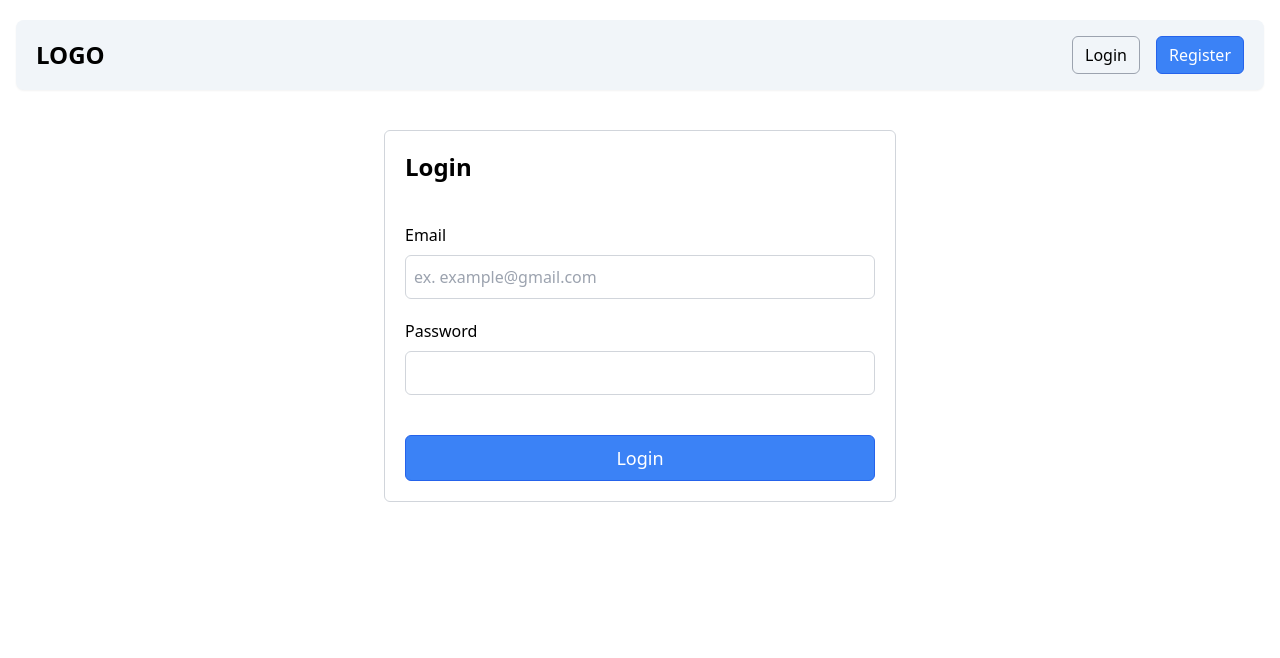
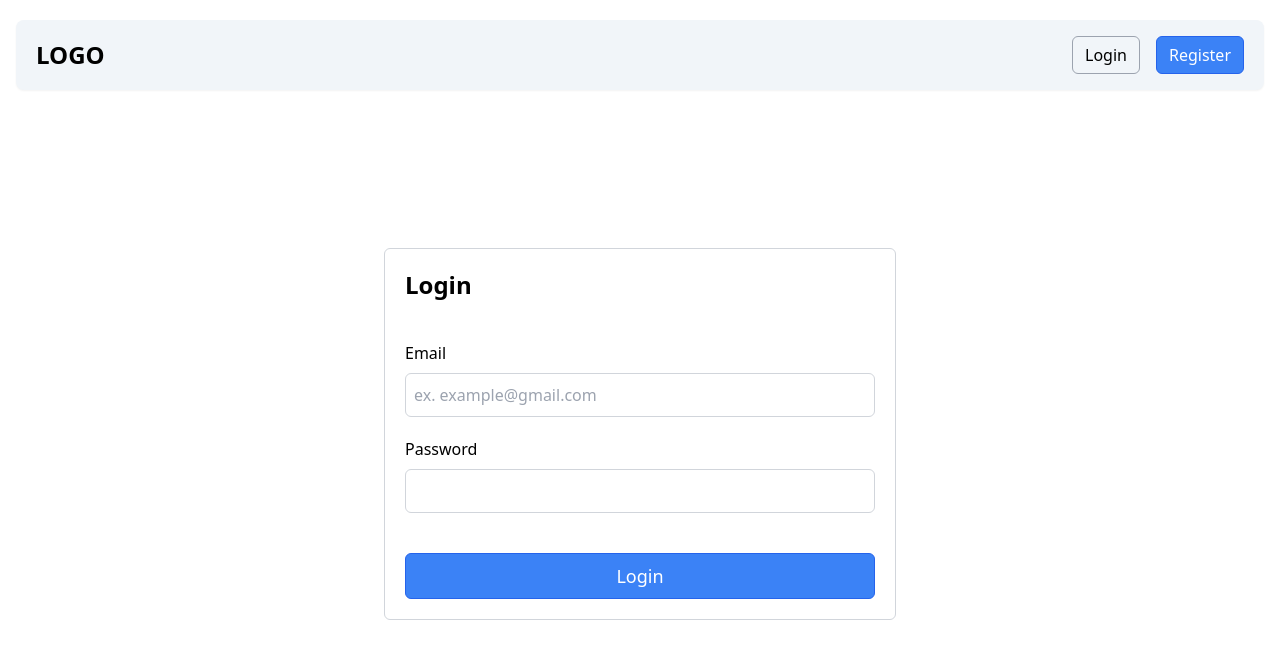
Before and after one commit to YerrouHamza/Authorization_App-MERN, a React (Vite) app in the folder UI/: page /login in a window 1280 px wide. Shown: the top 658 px of the page. Built offline with nearby package versions, Linux system fonts and the light colour scheme.

Commit message:
small chnage

```diff
--- a/UI/src/layouts/defualtLayout.tsx
+++ b/UI/src/layouts/defualtLayout.tsx
@@ -7,7 +7,7 @@ export default React.memo(function NonLoginLayout({children}: {children: ReactNo
   const {isLoading} = useLoader();
 
   return (
-    <main className='max-w-screen-xl m-auto py-5 px-4 min-h-screen'>
+    <main className='max-w-screen-xl m-auto py-5 px-4 h-screen'>
         {isLoading && <LoaderOverlay />}
         <div className='space-y-10 h-full'>
           <Navbar />
```
